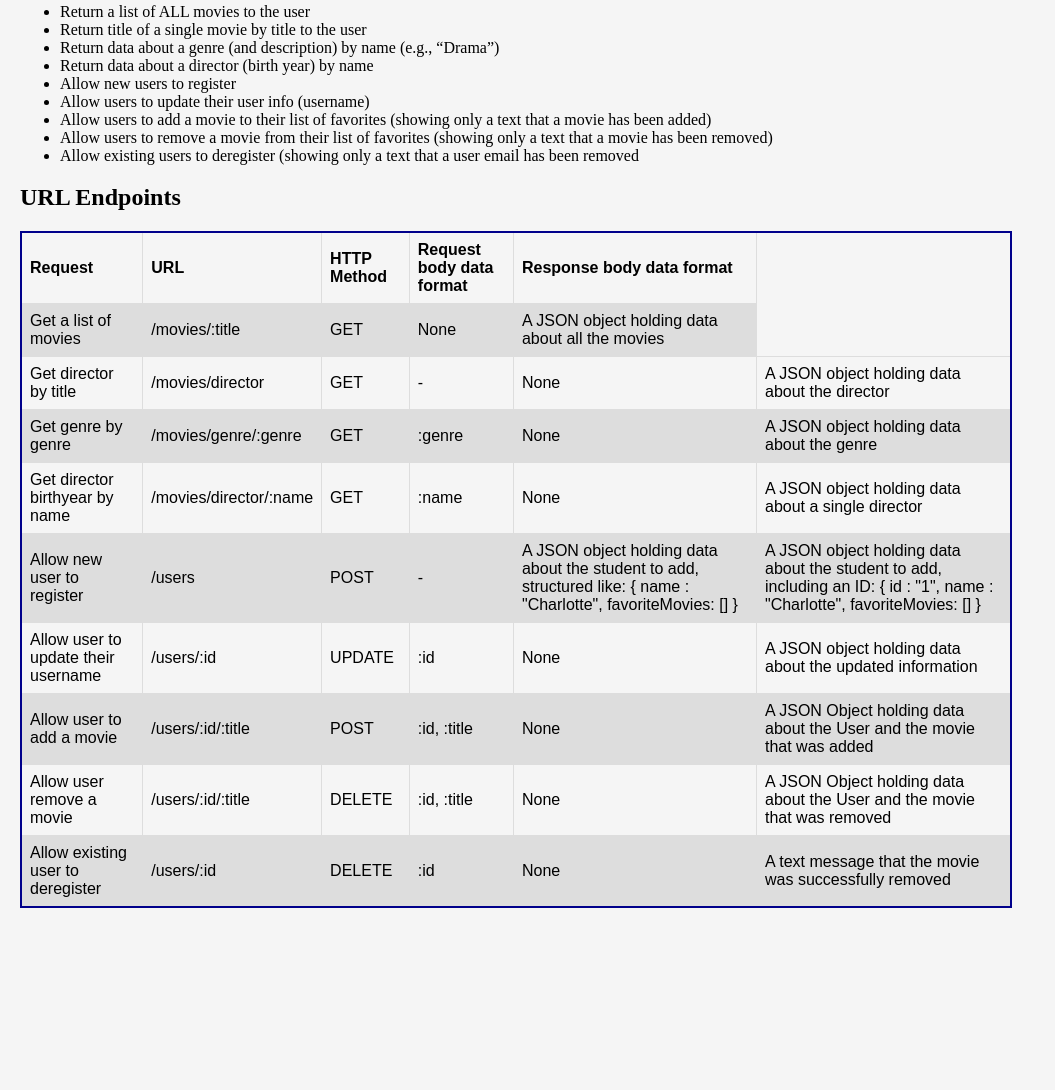
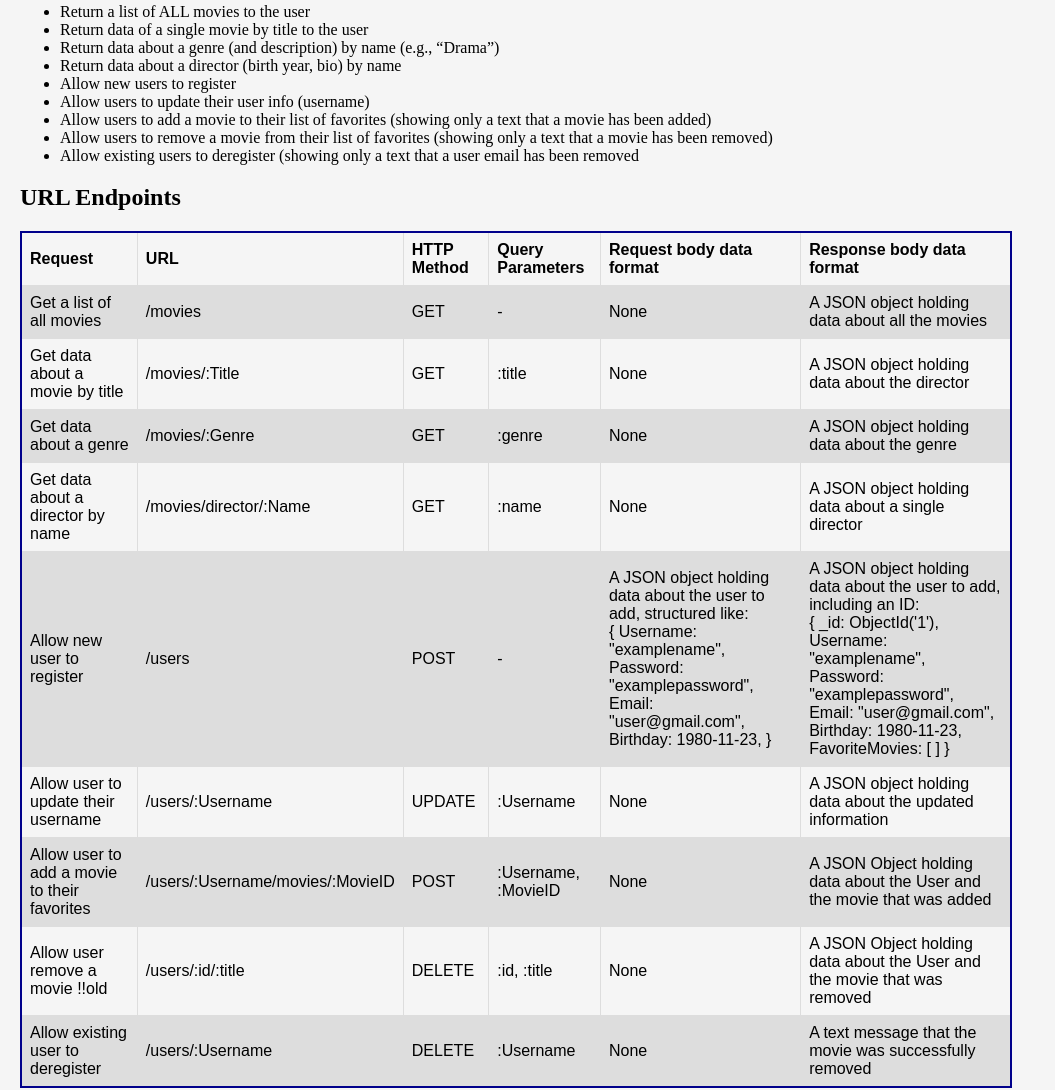
Before and after one commit to SophMe/90s-movie-api, a website: page public/documentation.html in a window 1280 px wide. Shown: the part 303-1393 px from the top of the page, without its empty margins (0-1055 px from the left). Before the commit the page ends 1231 px from the top, so only its background shows below. Drawn offline with Linux system fonts and the light colour scheme.

Commit message:
update queries

```diff
--- a/public/documentation.html
+++ b/public/documentation.html
@@ -21,9 +21,9 @@
     <h2>Features</h2>
     <ul>
         <li>Return a list of ALL movies to the user</li>
-        <li>Return title of a single movie by title to the user</li>
+        <li>Return data of a single movie by title to the user</li>
         <li>Return data about a genre (and description) by name (e.g., “Drama”)</li>
-        <li>Return data about a director (birth year) by name</li>
+        <li>Return data about a director (birth year, bio) by name</li>
         <li>Allow new users to register</li>
         <li>Allow users to update their user info (username)</li>
         <li>Allow users to add a movie to their list of favorites (showing only a text that a movie has been added)</li>
@@ -37,35 +37,37 @@
             <th>Request</th>
             <th>URL</th>
             <th>HTTP Method</th>
+            <th>Query Parameters</th>
             <th>Request body data format</th>
             <th>Response body data format</th>
         </tr>
         <tr>
-            <td>Get a list of movies</td>
-            <td>/movies/:title</td>
+            <td>Get a list of all movies</td>
+            <td>/movies</td>
             <td>GET</td>
+            <td> - </td>
             <td>None</td>
             <td>A JSON object holding data about all the movies</td>
         </tr>
         <tr>
-            <td>Get director by title</td>
-            <td>/movies/director</td>
+            <td>Get data about a movie by title</td>
+            <td>/movies/:Title</td>
             <td>GET</td>
-            <td> - </td>
+            <td>:title</td>
             <td>None</td>
             <td>A JSON object holding data about the director</td>
         </tr>
         <tr>
-            <td>Get genre by genre</td>
-            <td>/movies/genre/:genre</td>
+            <td>Get data about a genre</td>
+            <td>/movies/:Genre</td>
             <td>GET</td>
             <td>:genre</td>
             <td>None</td>
             <td>A JSON object holding data about the genre</td>
         </tr>
         <tr>
-            <td>Get director birthyear by name</td>
-            <td>/movies/director/:name</td>
+            <td>Get data about a director by name</td>
+            <td>/movies/director/:Name</td>
             <td>GET</td>
             <td>:name</td>
             <td>None</td>
@@ -76,39 +78,44 @@
             <td>/users</td>
             <td>POST</td>
             <td> - </td>
-            <td>A JSON object holding data about the student to add, structured like:
+            <td>A JSON object holding data about the user to add, structured like:<br>
                 {
-                name : "Charlotte",
-                favoriteMovies: []
+                    Username: "examplename",<br>
+                    Password: "examplepassword",<br>
+                    Email: "user@gmail.com",<br>
+                    Birthday: 1980-11-23,
                 }
             </td>
             <td>
-                A JSON object holding data about the student to add, including an ID:
+                A JSON object holding data about the user to add, including an ID:<br>
                 {
-                id : "1",
-                name : "Charlotte",
-                favoriteMovies: []
+                    _id: ObjectId('1'),<br>
+                    Username: "examplename",<br>
+                    Password: "examplepassword",<br>
+                    Email: "user@gmail.com",<br>
+                    Birthday: 1980-11-23,<br>
+                    FavoriteMovies: [ ]
                 }
             </td>
         </tr>
         <tr>
             <td>Allow user to update their username</td>
-            <td>/users/:id</td>
+            <td>/users/:Username</td>
             <td>UPDATE</td>
-            <td>:id</td>
+            <td>:Username</td>
             <td>None</td>
             <td>A JSON object holding data about the updated information</td>
         </tr>
         <tr>
-            <td>Allow user to add a movie</td>
-            <td>/users/:id/:title</td>
+            <td>Allow user to add a movie to their favorites</td>
+            <td>/users/:Username/movies/:MovieID</td>
             <td>POST</td>
-            <td>:id, :title</td>
+            <td>:Username, :MovieID</td>
             <td>None</td>
             <td>A JSON Object holding data about the User and the movie that was added</td>
         </tr>
         <tr>
-            <td>Allow user remove a movie</td>
+            <td>Allow user remove a movie !!old</td>
             <td>/users/:id/:title</td>
             <td>DELETE</td>
             <td>:id, :title</td>
@@ -117,9 +124,9 @@
         </tr>
         <tr>
             <td>Allow existing user to deregister</td>
-            <td>/users/:id</td>
+            <td>/users/:Username</td>
             <td>DELETE</td>
-            <td>:id</td>
+            <td>:Username</td>
             <td>None</td>
             <td>A text message that the movie was successfully removed</td>
         </tr>
```
